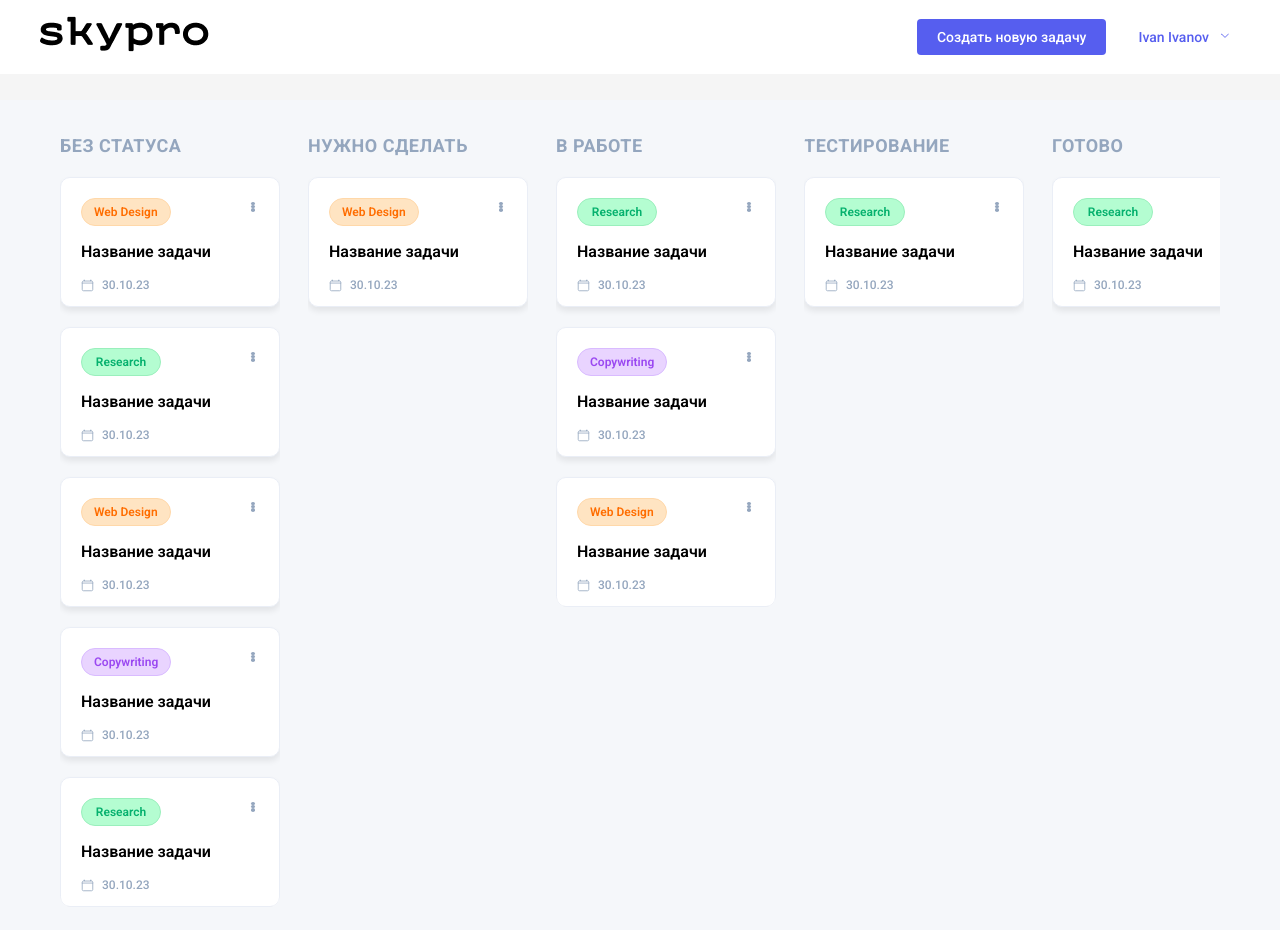
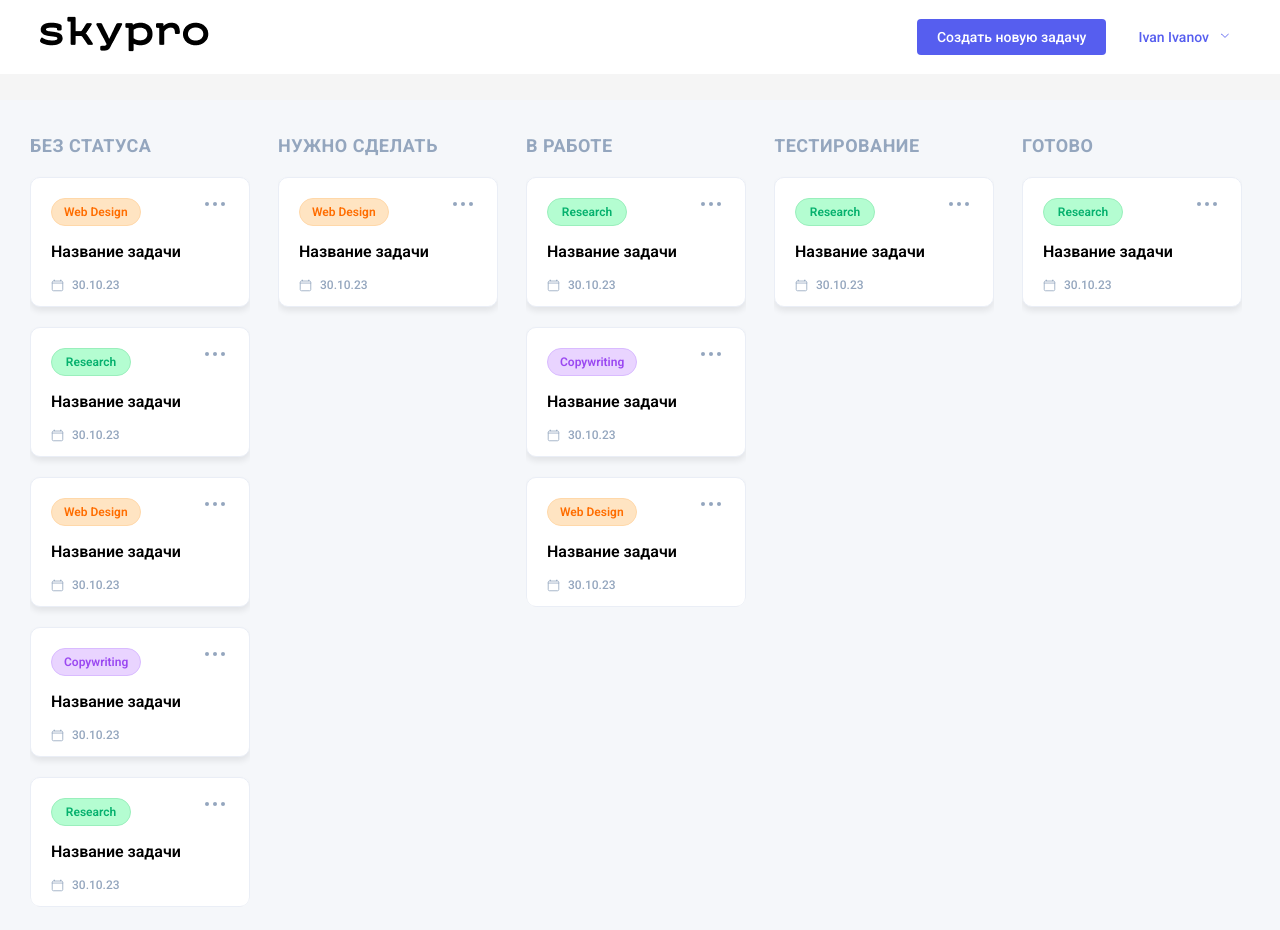
Before and after one commit to artem1v/skypro-kanban, a React (Vite) app: page / in a window 1280 px wide. Shown: the top 930 px of the page. Built offline with nearby package versions, Linux system fonts and the light colour scheme.

Commit message:
fixed it

```diff
--- a/src/GlobalStyles.js
+++ b/src/GlobalStyles.js
@@ -20,7 +20,7 @@ export const GlobalStyles = createGlobalStyle`
   }
 
   .container {
-    max-width: 1200px;
+    max-width: 1260px;
     margin: 0 auto;
     padding: 0 20px;
   }
--- a/src/components/Main/Card/Card.styled.js
+++ b/src/components/Main/Card/Card.styled.js
@@ -69,11 +69,11 @@ export const CardTheme = styled.div`
 
 export const CardButton = styled.div`
   display: flex;
-  flex-direction: column;
   justify-content: space-between;
   height: 18px;
   cursor: pointer;
   padding: 4px;
+  gap: 4px;
 
   div {
     width: 4px;
```
